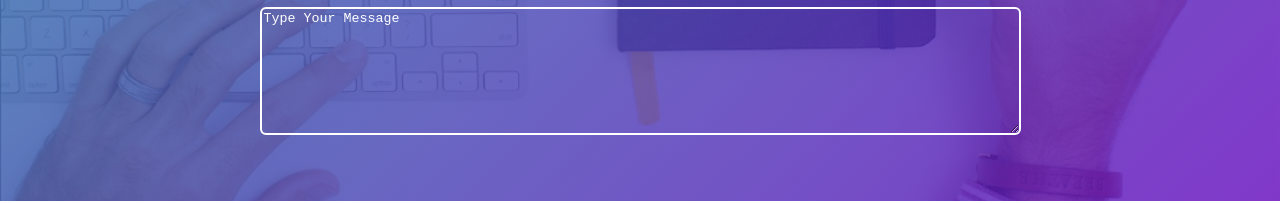
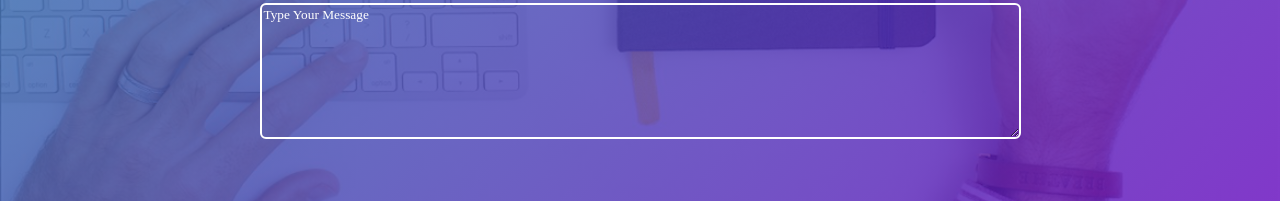
Before and after one commit to dqliles/digital-firm, a plain HTML site: page index.html in a window 1280 px wide. Shown: the part 3199-3402 px from the top of the page. Drawn offline with Linux system fonts and the light colour scheme.

Commit message:
textarea font

```diff
--- a/css/main.css
+++ b/css/main.css
@@ -525,6 +525,7 @@ textarea{
     border: 2px solid #ffffff;
     border-radius: 6px;
     color: #fff;
+    font-family: montserrat;
 }
 
 input::placeholder {
```
